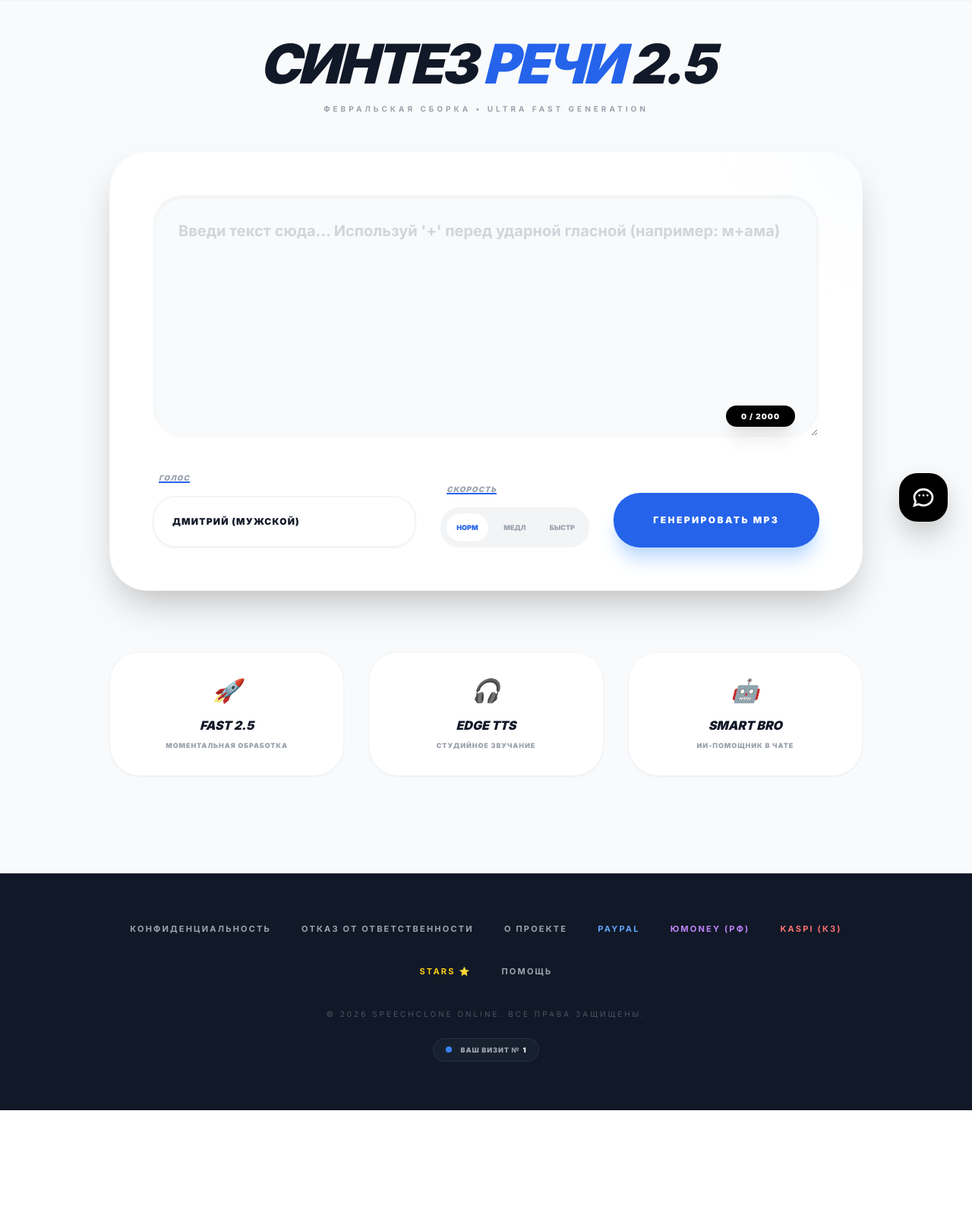
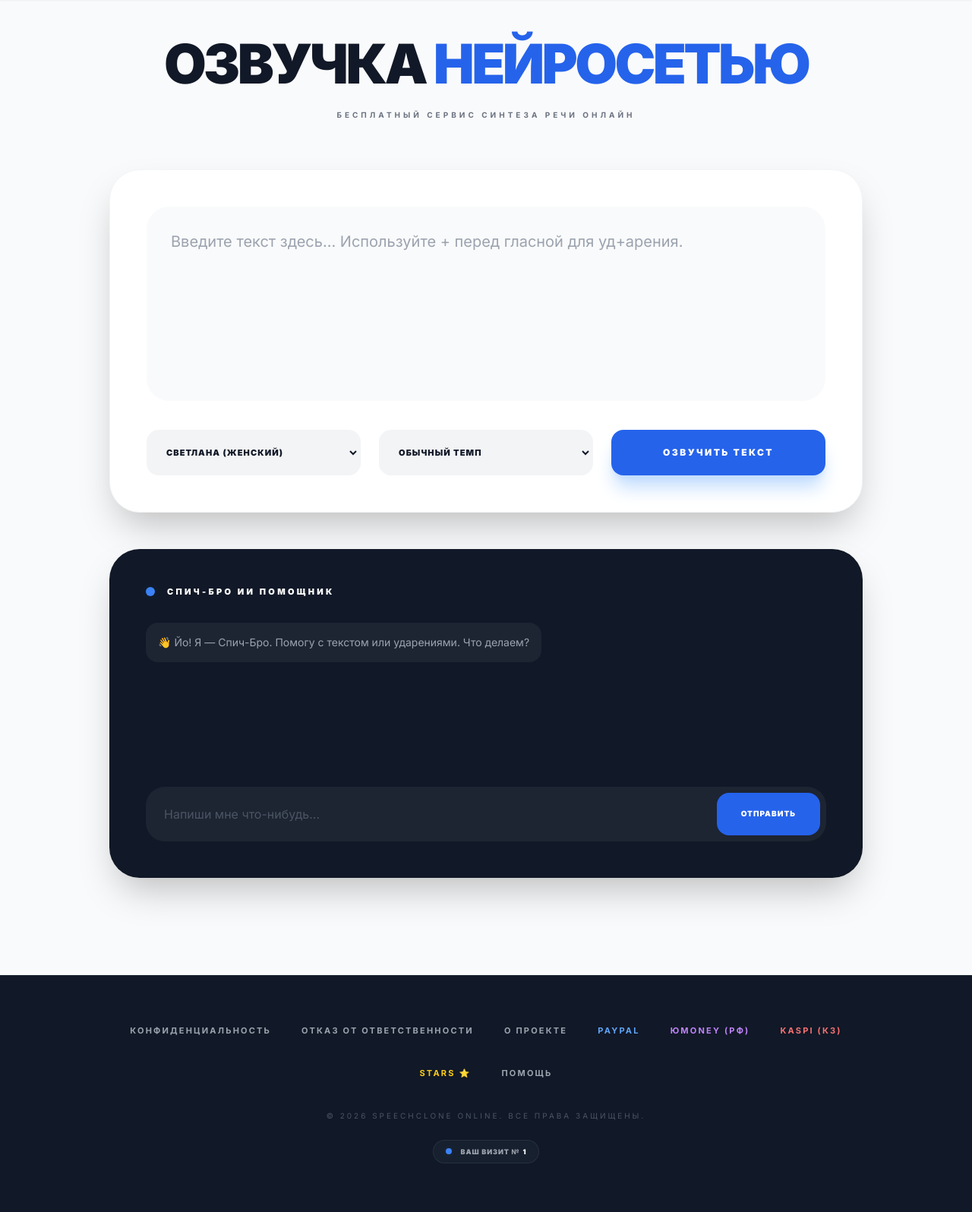
Before and after one commit to olvereal-cpu/speech-clone, a FastAPI app: page / in a window 1280 px wide. Shown: the part 81-1677 px from the top of the page at 76% size. Before the commit the page ends 1543 px from the top, so only its background shows below. Run offline with FastAPI, Linux system fonts and the light colour scheme; parts of the project's set-up code (start-up, migrations or seed data) failed here and were passed over; some libraries are stand-ins or nearby versions.

Commit message:
Update index.html

```diff
--- a/templates/index.html
+++ b/templates/index.html
@@ -1,123 +1,92 @@
 {% extends "base.html" %}
 
 {% block content %}
-<main class="max-w-5xl mx-auto px-4 py-12 animate-fade-in">
-    <!-- ЗАГОЛОВОК -->
-    <div class="text-center mb-12">
-        <h1 class="text-5xl md:text-7xl font-black tracking-tighter mb-4 italic uppercase leading-none">Синтез <span class="text-blue-600">речи</span> 2.5</h1>
-        <p class="text-gray-400 font-bold text-[10px] uppercase tracking-[0.4em]">Февральская сборка • Ultra Fast Generation</p>
+<div class="max-w-5xl mx-auto px-4 py-12 animate-fade-in">
+    <!-- Твой заголовок -->
+    <div class="text-center mb-16">
+        <h1 class="text-5xl md:text-7xl font-black mb-6 tracking-tighter text-gray-900 uppercase">
+            Озвучка <span class="text-blue-600">Нейросетью</span>
+        </h1>
+        <p class="text-gray-500 font-bold uppercase text-[10px] tracking-[0.4em]">Бесплатный сервис синтеза речи онлайн</p>
     </div>
 
-    <!-- ОСНОВНОЙ МОДУЛЬ -->
-    <section class="bg-white rounded-[50px] shadow-2xl p-8 md:p-14 border border-gray-50 relative overflow-hidden">
-        <div class="absolute top-0 right-0 w-40 h-40 bg-blue-50 rounded-full -mr-20 -mt-20 blur-3xl opacity-50"></div>
+    <!-- Основной блок озвучки -->
+    <div class="bg-white rounded-[40px] shadow-2xl p-6 md:p-12 border border-gray-100 mb-12">
+        <textarea id="text-input" class="w-full h-64 p-8 bg-gray-50 border-none rounded-[30px] focus:ring-4 focus:ring-blue-100 text-xl font-medium mb-8 resize-none transition-all" placeholder="Введите текст здесь... Используйте + перед гласной для уд+арения."></textarea>
 
-        <div class="relative">
-            <textarea id="text" maxlength="2000"
-                class="w-full h-80 p-8 bg-gray-50 border-2 border-transparent rounded-[40px] outline-none focus:bg-white focus:border-blue-100 text-xl font-bold shadow-inner transition-all placeholder:text-gray-300"
-                placeholder="Введи текст сюда... Используй '+' перед ударной гласной (например: м+ама)"></textarea>
-            <div class="absolute bottom-6 right-8">
-                <span id="charCount" class="px-5 py-2 bg-black text-white rounded-2xl text-[10px] font-black uppercase tracking-widest shadow-xl">0 / 2000</span>
-            </div>
+        <div class="grid grid-cols-1 md:grid-cols-3 gap-6">
+            <select id="voice-select" class="bg-gray-100 p-5 rounded-2xl font-black text-[11px] uppercase tracking-widest outline-none border-2 border-transparent focus:border-blue-600 transition-all">
+                <!-- РУССКИЕ ГОЛОСА -->
+                <optgroup label="Русский (RU)">
+                    <option value="ru-RU-SvetlanaNeural">Светлана (Женский)</option>
+                    <option value="ru-RU-DmitryNeural">Дмитрий (Мужской)</option>
+                    <option value="ru-RU-DariyaNeural">Дарья (Женский)</option>
+                </optgroup>
+                <!-- АНГЛИЙСКИЕ ГОЛОСА -->
+                <optgroup label="English (US/UK)">
+                    <option value="en-US-GuyNeural">Guy (Male - US)</option>
+                    <option value="en-US-JennyNeural">Jenny (Female - US)</option>
+                    <option value="en-GB-SoniaNeural">Sonia (Female - UK)</option>
+                    <option value="en-GB-RyanNeural">Ryan (Male - UK)</option>
+                </optgroup>
+                <!-- КАЗАХСКИЕ ГОЛОСА -->
+                <optgroup label="Қазақша (KZ)">
+                    <option value="kk-KZ-AigulNeural">Айгүл (Әйел)</option>
+                    <option value="kk-KZ-DauletNeural">Дәулет (Ер)</option>
+                </optgroup>
+            </select>
+
+            <select id="mode-select" class="bg-gray-100 p-5 rounded-2xl font-black text-[11px] uppercase tracking-widest outline-none border-2 border-transparent focus:border-blue-600 transition-all">
+                <option value="natural">Обычный темп</option>
+                <option value="slow">Замедленный (-20%)</option>
+                <option value="fast">Ускоренный (+20%)</option>
+            </select>
+
+            <button onclick="generateAudio()" id="gen-btn" class="bg-blue-600 text-white font-black uppercase tracking-[0.2em] py-5 rounded-2xl hover:bg-black transition-all shadow-xl shadow-blue-200 text-xs">Озвучить текст</button>
         </div>
 
-        <!-- НАСТРОЙКИ ГОЛОСА -->
-        <div class="mt-10 grid grid-cols-1 md:grid-cols-12 gap-8 items-end">
-            <div class="md:col-span-5">
-                <label class="text-[10px] font-black text-gray-400 uppercase mb-4 block tracking-widest ml-2 italic underline decoration-blue-600 decoration-2">Голос</label>
-                <select id="voice" class="w-full p-6 bg-white border-2 border-gray-100 rounded-[30px] font-black text-xs uppercase tracking-widest outline-none focus:border-blue-600 appearance-none cursor-pointer transition-all shadow-sm">
-                    <option value="ru-RU-DmitryNeural">Дмитрий (Мужской)</option>
-                    <option value="ru-RU-SvetlanaNeural">Светлана (Женский)</option>
-                    <option value="ru-RU-YuryNeural">Юрий (Классика)</option>
-                    <option value="ru-RU-EkaterinaNeural">Екатерина (Нежный)</option>
-                    <option value="kk-KZ-DauletNeural">Даулет (KZ)</option>
-                </select>
-            </div>
-
-            <div class="md:col-span-3">
-                <label class="text-[10px] font-black text-gray-400 uppercase mb-4 block tracking-widest ml-2 italic underline decoration-blue-600 decoration-2">Скорость</label>
-                <div class="flex gap-2 p-2 bg-gray-100 rounded-[25px]">
-                    <label class="flex-1 cursor-pointer"><input type="radio" name="mode" value="natural" class="peer hidden" checked><div class="peer-checked:bg-white peer-checked:text-blue-600 py-3 rounded-[20px] text-center text-[9px] font-black uppercase transition-all text-gray-400">Норм</div></label>
-                    <label class="flex-1 cursor-pointer"><input type="radio" name="mode" value="slow" class="peer hidden"><div class="peer-checked:bg-white peer-checked:text-blue-600 py-3 rounded-[20px] text-center text-[9px] font-black uppercase transition-all text-gray-400">Медл</div></label>
-                    <label class="flex-1 cursor-pointer"><input type="radio" name="mode" value="fast" class="peer hidden"><div class="peer-checked:bg-white peer-checked:text-blue-600 py-3 rounded-[20px] text-center text-[9px] font-black uppercase transition-all text-gray-400">Быстр</div></label>
-                </div>
-            </div>
-
-            <div class="md:col-span-4">
-                <button id="mainBtn" onclick="generateAudio()" class="w-full py-7 bg-blue-600 text-white rounded-[35px] font-black uppercase text-xs tracking-[0.2em] hover:bg-black transition-all active:scale-95 shadow-xl shadow-blue-200 hover:shadow-none">
-                    Генерировать MP3
-                </button>
-            </div>
-        </div>
-
-        <!-- РЕЗУЛЬТАТ -->
-        <div id="resultSection" class="hidden mt-12 p-8 bg-blue-50 rounded-[45px] border-2 border-blue-100 animate-fade-in">
-            <div class="flex flex-col md:flex-row items-center gap-8">
-                <audio id="audioPlayer" controls class="flex-1 w-full"></audio>
-                <a id="downloadBtn" href="#" download class="px-10 py-5 bg-black text-white rounded-2xl font-black uppercase text-[10px] tracking-widest hover:bg-blue-600 transition-all shadow-xl">Скачать файл</a>
-            </div>
-        </div>
-    </section>
-
-    <!-- ПРЕИМУЩЕСТВА -->
-    <div class="mt-20 grid grid-cols-1 md:grid-cols-3 gap-8 text-center italic font-black uppercase">
-        <div class="p-8 bg-white border border-gray-100 rounded-[40px] shadow-sm hover:border-blue-200 transition-all">
-            <div class="text-3xl mb-4 text-blue-600">🚀</div>
-            <h3 class="mb-2">Fast 2.5</h3>
-            <p class="text-[9px] text-gray-400 tracking-widest not-italic">Моментальная обработка</p>
-        </div>
-        <div class="p-8 bg-white border border-gray-100 rounded-[40px] shadow-sm hover:border-blue-200 transition-all">
-            <div class="text-3xl mb-4 text-blue-600">🎧</div>
-            <h3 class="mb-2">Edge TTS</h3>
-            <p class="text-[9px] text-gray-400 tracking-widest not-italic">Студийное звучание</p>
-        </div>
-        <div class="p-8 bg-white border border-gray-100 rounded-[40px] shadow-sm hover:border-blue-200 transition-all">
-            <div class="text-3xl mb-4 text-blue-600">🤖</div>
-            <h3 class="mb-2">Smart Bro</h3>
-            <p class="text-[9px] text-gray-400 tracking-widest not-italic">ИИ-помощник в чате</p>
+        <!-- Плеер и кнопка перехода -->
+        <div id="result-audio" class="hidden mt-10 p-8 bg-blue-50 rounded-[30px] flex flex-col items-center border-2 border-blue-100">
+            <audio id="player" controls class="w-full mb-6"></audio>
+            <button onclick="goToDownload()" class="bg-black text-white px-10 py-4 rounded-xl font-black text-[10px] uppercase tracking-widest hover:bg-blue-600 transition-all">Перейти к скачиванию</button>
         </div>
     </div>
-</main>
 
-<!-- ВИДЖЕТ ЧАТА С GEMINI 2.5 -->
-<div id="chat-widget" class="fixed bottom-8 right-8 z-[200]">
-    <div id="chat-window" class="hidden w-80 md:w-96 h-[500px] bg-white rounded-[40px] shadow-2xl border border-gray-100 mb-6 flex flex-col overflow-hidden animate-fade-in">
-        <div class="bg-blue-600 p-6 text-white flex justify-between items-center italic font-black">
-            <span class="text-[10px] uppercase tracking-widest">Спич-Бро 2.5 Flash</span>
-            <button onclick="toggleChat()" class="text-2xl hover:rotate-90 transition-transform">&times;</button>
+    <!-- Твой чат-виджет Спич-Бро -->
+    <div class="bg-gray-900 rounded-[40px] p-8 md:p-12 text-white shadow-2xl relative overflow-hidden">
+        <div class="flex items-center gap-4 mb-8">
+            <span class="relative flex h-3 w-3">
+                <span class="animate-ping absolute inline-flex h-full w-full rounded-full bg-blue-400 opacity-75"></span>
+                <span class="relative inline-flex rounded-full h-3 w-3 bg-blue-500"></span>
+            </span>
+            <h2 class="font-black uppercase tracking-[0.3em] text-[11px]">Спич-Бро ИИ Помощник</h2>
         </div>
-        <div id="chat-messages" class="flex-1 p-6 overflow-y-auto text-[11px] space-y-4 bg-gray-50 font-bold uppercase tracking-tighter">
-            <div class="flex justify-start"><div class="bg-white p-3 rounded-2xl shadow-sm text-gray-700">Йо! Я Спич-Бро на версии 2.5. Что озвучим? 🎤</div></div>
+        <div id="chat-box" class="h-48 overflow-y-auto mb-6 text-gray-400 text-sm font-medium space-y-4 pr-4">
+            <p class="bg-white/5 p-4 rounded-2xl inline-block">👋 Йо! Я — Спич-Бро. Помогу с текстом или ударениями. Что делаем?</p>
         </div>
-        <div class="p-4 bg-white border-t border-gray-100 flex gap-2">
-            <input id="chat-input" type="text" class="flex-1 bg-gray-50 rounded-2xl px-4 py-2 text-[10px] outline-none font-bold italic uppercase" placeholder="Задай вопрос...">
-            <button onclick="handleChat()" class="bg-black text-white w-10 h-10 rounded-xl flex items-center justify-center hover:bg-blue-600 transition-all shadow-lg">
-                <svg class="w-4 h-4" fill="none" stroke="currentColor" viewBox="0 0 24 24"><path stroke-linecap="round" stroke-linejoin="round" stroke-width="2.5" d="M14 5l7 7-7 7M5 12h14"></path></svg>
-            </button>
+        <div class="flex gap-3 bg-white/5 p-2 rounded-[25px]">
+            <input id="chat-input" type="text" class="flex-1 bg-transparent border-none p-4 text-white placeholder-gray-600 focus:ring-0" placeholder="Напиши мне что-нибудь...">
+            <button onclick="sendChat()" class="bg-blue-600 text-white px-8 rounded-2xl font-black uppercase text-[10px] tracking-widest hover:bg-white hover:text-black transition-all">Отправить</button>
         </div>
     </div>
-    <button onclick="toggleChat()" class="bg-black text-white w-16 h-16 rounded-[24px] shadow-2xl flex items-center justify-center hover:scale-110 transition-all hover:bg-blue-600 group">
-        <svg class="w-8 h-8 group-hover:rotate-12 transition-transform" fill="none" stroke="currentColor" viewBox="0 0 24 24"><path d="M8 10h.01M12 10h.01M16 10h.01M21 12c0 4.418-4.03 8-9 8a9.863 9.863 0 01-4.827-1.24L3 20l1.326-3.945A7.821 7.821 0 013 12c0-4.418 4.03-8 9-8s9 3.582 9 8z" stroke-width="2" stroke-linecap="round"></path></svg>
-    </button>
 </div>
 
 <script>
-const textInput = document.getElementById('text');
-textInput.addEventListener('input', () => {
-    document.getElementById('charCount').innerText = `${textInput.value.length} / 2000`;
-});
-
-function toggleChat() { document.getElementById('chat-window').classList.toggle('hidden'); }
+let currentAudioUrl = "";
 
 async function generateAudio() {
-    const text = textInput.value.trim();
-    if (!text) return;
-    const voice = document.getElementById('voice').value;
-    const mode = document.querySelector('input[name="mode"]:checked').value;
-    const btn = document.getElementById('mainBtn');
+    const btn = document.getElementById('gen-btn');
+    const text = document.getElementById('text-input').value;
+    const voice = document.getElementById('voice-select').value;
+    const mode = document.getElementById('mode-select').value;
 
+    if (!text) {
+        alert("Бро, введи хоть какой-то текст!");
+        return;
+    }
+
+    btn.innerText = "ГЕНЕРАЦИЯ...";
     btn.disabled = true;
-    btn.innerText = "ГОТОВЛЮ...";
 
     try {
         const response = await fetch('/api/generate', {
@@ -126,40 +95,53 @@ async function generateAudio() {
             body: JSON.stringify({text, voice, mode})
         });
         const data = await response.json();
+
         if (data.audio_url) {
-            document.getElementById('audioPlayer').src = data.audio_url;
-            document.getElementById('downloadBtn').href = data.audio_url;
-            document.getElementById('resultSection').classList.remove('hidden');
-            document.getElementById('audioPlayer').play();
+            currentAudioUrl = data.audio_url;
+            document.getElementById('result-audio').classList.remove('hidden');
+            document.getElementById('player').src = data.audio_url;
+            document.getElementById('player').play();
         }
-    } catch(e) { console.error(e); }
-    finally { btn.disabled = false; btn.innerText = "ГЕНЕРИРОВАТЬ MP3"; }
+    } catch (e) {
+        alert("Ошибка связи с сервером");
+    } finally {
+        btn.innerText = "ОЗВУЧИТЬ ТЕКСТ";
+        btn.disabled = false;
+    }
 }
 
-async function handleChat() {
+function goToDownload() {
+    if (!currentAudioUrl) return;
+    const fileName = currentAudioUrl.split('/').pop();
+    window.location.href = `/download?file=${fileName}`;
+}
+
+async function sendChat() {
     const input = document.getElementById('chat-input');
-    const msg = input.value.trim();
-    if (!msg) return;
-    const container = document.getElementById('chat-messages');
-    container.innerHTML += `<div class="flex justify-end"><div class="bg-blue-600 text-white p-3 rounded-2xl rounded-tr-none shadow-md">${msg}</div></div>`;
-    input.value = '';
+    const box = document.getElementById('chat-box');
+    const text = input.value;
+    if (!text) return;
+
+    box.innerHTML += `<div class="text-right"><p class="bg-blue-600 text-white p-4 rounded-2xl inline-block"><b>Ты:</b> ${text}</p></div>`;
+    input.value = "";
+    box.scrollTop = box.scrollHeight;
 
     try {
-        const res = await fetch('/api/chat', {
+        const response = await fetch('/api/chat', {
             method: 'POST',
             headers: {'Content-Type': 'application/json'},
-            body: JSON.stringify({message: msg})
+            body: JSON.stringify({message: text})
         });
-        const data = await res.json();
-        container.innerHTML += `<div class="flex justify-start"><div class="bg-white p-3 rounded-2xl shadow-sm text-gray-700 relative border border-gray-100">${data.reply}<button onclick="copyToVoice('${data.reply}')" class="block text-[8px] text-blue-600 mt-2 underline font-black uppercase">Озвучить это</button></div></div>`;
-        container.scrollTop = container.scrollHeight;
-    } catch(e) {}
+        const data = await response.json();
+        box.innerHTML += `<div><p class="bg-white/5 p-4 rounded-2xl inline-block text-blue-400"><b>Бро:</b> ${data.reply}</p></div>`;
+        box.scrollTop = box.scrollHeight;
+    } catch (e) {
+        box.innerHTML += `<p class="text-red-400 text-xs uppercase font-black">Связь потеряна...</p>`;
+    }
 }
 
-function copyToVoice(t) {
-    textInput.value = t;
-    textInput.dispatchEvent(new Event('input'));
-    window.scrollTo({top: 0, behavior: 'smooth'});
-}
+document.getElementById('chat-input').addEventListener('keypress', function (e) {
+    if (e.key === 'Enter') sendChat();
+});
 </script>
 {% endblock %}
```
